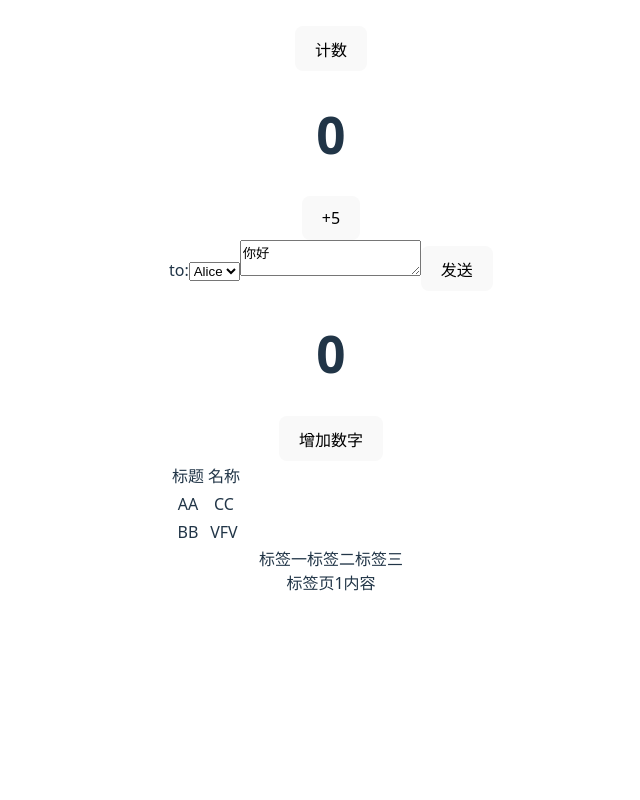
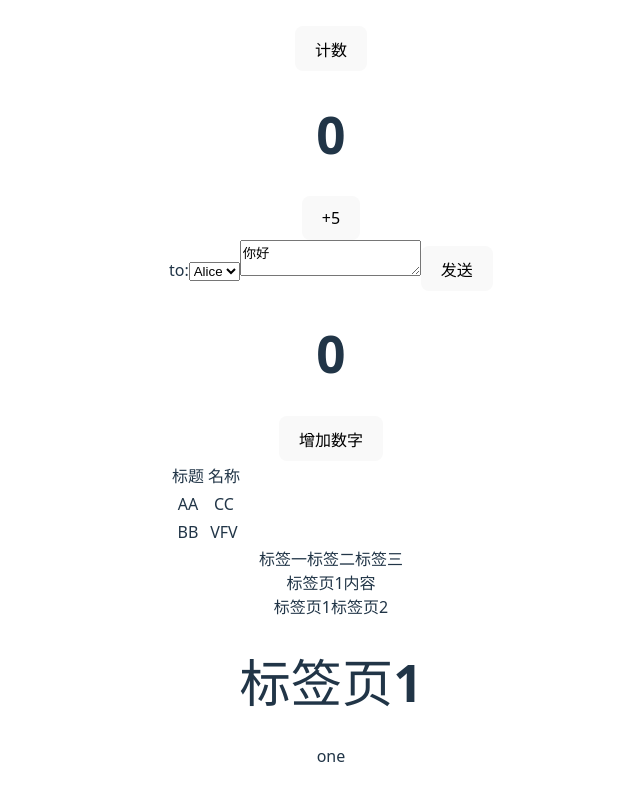
Before and after one commit to slow123top/react-vite, a React (Vite) app: page / in a window 1280 px wide. Shown: the part 245-1045 px from the top of the page, without its empty margins (309-949 px from the left). Before the commit the page ends 872 px from the top, so only its background shows below. Built offline with nearby package versions, Linux system fonts and the light colour scheme; the HTML template or start-up script is replaced by a standard one.

Commit message:
实现标签页组件data属性，不使用内嵌模板

```diff
--- a/src/App.tsx
+++ b/src/App.tsx
@@ -9,6 +9,7 @@ import StateDemoUpdateFunction from './demo/StateDemoUpdateFunction';
 import './App.css'
 import DemoHyTable from './components/demo/table/base';
 import DemoTab from './components/demo/tab/base';
+import DemoTabData from './components/demo/tab/tab-data';
 
 function App() {
   const [count, setCount] = useState<number>(0);
@@ -54,6 +55,7 @@ function App() {
       <StateDemoUpdateFunction />
       <DemoHyTable></DemoHyTable>
       <DemoTab></DemoTab>
+      <DemoTabData></DemoTabData>
     </>
   )
 }
--- /dev/null
+++ b/src/components/demo/tab/tab-data.tsx
@@ -0,0 +1,33 @@
+import HyTab from "../../tab/Tab"
+import HyTabItem from "../../tab/TabItem"
+import { TabItemProps } from "../../tab/type";
+
+export default function DemoTabData(){
+    function onChange(last:string,current:string){
+        console.log(last);
+        console.log(current);
+    }
+    const data=[
+        {
+            value:'one',
+            title:'标签页1',
+            render:(currentItem:TabItemProps,data:TabItemProps[])=>
+                <>
+                    <h1>标签页1</h1>
+                    <div>{currentItem.value}</div>
+                </>
+        },
+        {
+            value:'two',
+            title:'标签页2',
+            render:(currentItem:TabItemProps,data:TabItemProps[])=>
+                <>
+                    <h2>标签页2</h2>
+                    <div>{currentItem.value}</div>
+                </>
+        }
+    ]
+    return <HyTab data={data} value="one" onChange={onChange}>
+
+    </HyTab>
+}
--- a/src/components/dropdown/Dropdown.tsx
+++ b/src/components/dropdown/Dropdown.tsx
@@ -23,7 +23,8 @@ function createDropMenu(data: { title: string; clickEvent: () => void; }[]) {
     const dropMenu = document.createElement('div');
     dropMenu.classList.add();
     const root = createRoot(dropMenu);
-    const dropdownItems = data.map((item: { title: string; clickEvent: () => void; }) => <DropdownItem title={item.title} clickEvent={item.clickEvent}></DropdownItem>)
+    const dropdownItems = data.map((item: { title: string; clickEvent: () => void; }) =>
+    <DropdownItem title={item.title} clickEvent={item.clickEvent}></DropdownItem>);
     root.render(dropdownItems);
     document.body.appendChild(dropMenu);
 }
--- a/src/components/tab/Tab.tsx
+++ b/src/components/tab/Tab.tsx
@@ -1,29 +1,51 @@
 import { useState } from "react";
-import { TabItemContext, TabProps } from "./type";
+import { TabItemContext, TabItemProps, TabProps } from "./type";
 import { LevelContext } from '../Context';
 
 export default function HyTab(tabProps: TabProps) {
-    const { value, children,onChange } = tabProps;
+    const { value, children, data, onChange } = tabProps;
     const [currentTabItem, setCurrentTabItem] = useState(value);
     const titleParameter: TabItemContext = {
         value: currentTabItem,
         type: 'title',
-        onChange:(value)=> {
-            const lastValue = currentTabItem;
-            setCurrentTabItem(()=>value);
-            if(onChange && lastValue!== value){
-                onChange(lastValue,value);
-            }
-        } };
+        onChange: (value) => {
+            onTabChange(value);
+        }
+    };
+    function onTabChange(value?: any) {
+        const lastValue = currentTabItem;
+        setCurrentTabItem(() => value);
+        if (onChange && lastValue !== value) {
+            onChange(lastValue, value);
+        }
+    }
     const bodyParameter: TabItemContext = { value: currentTabItem, type: 'body' };
     return <div>
         <div>
-            <LevelContext.Provider value={titleParameter}>
+            {children ? <LevelContext.Provider value={titleParameter}>
                 {children}
-            </LevelContext.Provider>
+            </LevelContext.Provider> :
+                renderTitleByData(data, onTabChange)}
         </div>
-        <LevelContext.Provider value={bodyParameter}>
+        {children ? <LevelContext.Provider value={bodyParameter}>
             {children}
-        </LevelContext.Provider>
+        </LevelContext.Provider> : renderBodyByData(currentTabItem, data)}
     </div>
 }
+
+function renderTitleByData(data: TabItemProps[], onChange: (value?: any) => void) {
+    return <>
+        {data.map(item => <span key={item.value} onClick={function (e: MouseEvent) { e.stopPropagation(); onChange(item.value) }}>
+            {item.title}</span>)}
+    </>
+}
+
+function renderBodyByData(activeValue: string, data: TabItemProps[]|undefined) {
+    if(data){
+        const currentTabItem: TabItemProps = data.find(item => item.value === activeValue);
+        return <>
+            {currentTabItem && currentTabItem.render(currentTabItem)}
+        </>
+    }
+
+}
--- a/src/components/tab/TabItem.tsx
+++ b/src/components/tab/TabItem.tsx
@@ -4,7 +4,8 @@ import { LevelContext } from '../Context';
 export default function HyTabItem(tabItemProps: TabItemProps) {
     const { value, title, children } = tabItemProps;
     const parameter: TabItemContext = useContext(LevelContext);
-    function onChangeTabItem(){
+    function onChangeTabItem(e:MouseEvent){
+        e.stopPropagation();
         if(parameter.onChange){
             parameter.onChange(value);
         }
--- a/src/components/tab/type.ts
+++ b/src/components/tab/type.ts
@@ -3,13 +3,16 @@ import { ReactNode } from "react";
 export interface TabProps {
     value: string;
     children?: ReactNode[];
+    data?:TabItemProps[] | undefined;
     onChange?:(last:string,current:string) => void;
+
 }
 
 export interface TabItemProps {
     value:string;
     title:string;
-    children:ReactNode;
+    children?:ReactNode;
+    render?:(value?:any)=>ReactNode;
 }
 
 export type TabItemContext = {
```
